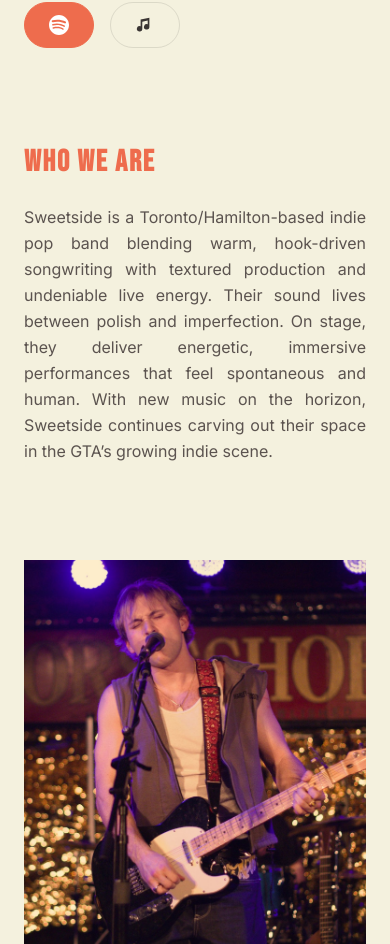
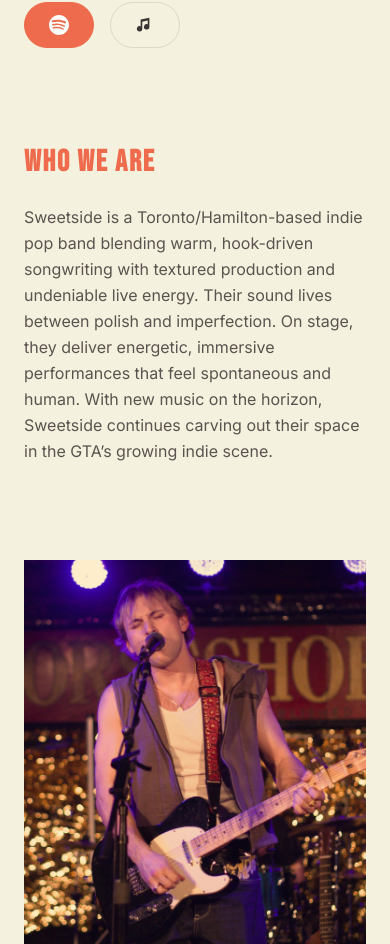
Before and after one commit to carterrows/sweetsideband-site, a Next.js app: page / in a window 390 px wide. Shown: the part 1488-2432 px from the top of the page. Built offline with nearby package versions, Linux system fonts and the light colour scheme; no server answers; the database is empty.

Commit message:
add photo to homepage in about section

```diff
--- a/app/api/admin/gallery-images/route.ts
+++ b/app/api/admin/gallery-images/route.ts
@@ -60,6 +60,7 @@ export async function POST(request: Request) {
     const images = await saveGalleryImageUploads(uploads);
 
     revalidatePath("/video/photos");
+    revalidatePath("/");
     revalidatePath("/admin");
 
     return applyRateLimitHeaders(
@@ -97,6 +98,7 @@ export async function DELETE(request: Request) {
     const images = await removeGalleryImage(payload.id);
 
     revalidatePath("/video/photos");
+    revalidatePath("/");
     revalidatePath("/admin");
 
     return applyRateLimitHeaders(
@@ -128,6 +130,7 @@ export async function PUT(request: Request) {
     const backfill = await backfillGalleryImagePreviews();
 
     revalidatePath("/video/photos");
+    revalidatePath("/");
     revalidatePath("/admin");
 
     return applyRateLimitHeaders(
--- a/app/page.tsx
+++ b/app/page.tsx
@@ -1,7 +1,12 @@
 import Image from "next/image";
 import type { Metadata } from "next";
 import { ChevronDown } from "lucide-react";
-import { getBand, getMembers, getShows } from "@/lib/content";
+import {
+  getBand,
+  getFeaturedShowPhoto,
+  getMembers,
+  getShows
+} from "@/lib/content";
 import SectionHeading from "@/components/SectionHeading";
 import ShowsList from "@/components/ShowsList";
 import StreamingLinks from "@/components/StreamingLinks";
@@ -21,6 +26,7 @@ export default function HomePage() {
   const band = getBand();
   const members = getMembers();
   const shows = getShows();
+  const featuredPhoto = getFeaturedShowPhoto();
   const upcoming = shows.upcoming.slice(0, 3);
   const spotifyLink = band.streaming.spotify;
   const isSpotifyUrl = (link: typeof spotifyLink): link is string =>
@@ -108,11 +114,35 @@ export default function HomePage() {
 
       <section className="section py-12 md:py-16 relative z-10 bg-paper">
         <div className="mx-auto w-full max-w-6xl px-6">
-          <div>
-            <SectionHeading title="Bio" subtitle="Who we are" />
-            <p className="mt-6 text-base leading-relaxed text-ink-700 text-justify whitespace-pre-line md:text-lg">
-              {band.bio}
-            </p>
+          <div
+            className={`grid items-center gap-10 md:gap-12 ${
+              featuredPhoto ? "lg:grid-cols-[minmax(0,0.9fr)_minmax(0,1.1fr)]" : ""
+            }`}
+          >
+            <div className="max-w-xl">
+              <SectionHeading title="Bio" subtitle="Who we are" />
+              <p className="mt-6 whitespace-pre-line text-left text-base leading-relaxed text-ink-700 md:text-lg">
+                {band.bio}
+              </p>
+            </div>
+            {featuredPhoto?.src && (
+              <div className="relative ml-2 mt-2 sm:ml-3 sm:mt-3">
+                <div
+                  aria-hidden="true"
+                  className="absolute -bottom-2 -left-2 h-full w-full bg-accent sm:-bottom-3 sm:-left-3"
+                />
+                <div className="relative aspect-[4/3] overflow-hidden bg-haze shadow-sm">
+                  <Image
+                    src={featuredPhoto.src}
+                    alt={featuredPhoto.alt ?? featuredPhoto.title}
+                    fill
+                    sizes="(max-width: 1023px) calc(100vw - 48px), 52vw"
+                    className="object-cover"
+                    unoptimized
+                  />
+                </div>
+              </div>
+            )}
           </div>
         </div>
       </section>
--- a/lib/content.ts
+++ b/lib/content.ts
@@ -4,6 +4,7 @@ import type { Band, ShowsData, Member, MediaItem } from "./types";
 import {
   getGalleryPhotosFromDatabase,
   getGalleryVideosFromDatabase,
+  getManagedGalleryImages,
   getShowsFromDatabase
 } from "./shows-db";
 
@@ -38,3 +39,22 @@ export function getMedia(): MediaItem[] {
 export function getShowPhotos(): MediaItem[] {
   return getGalleryPhotosFromDatabase();
 }
+
+export function getFeaturedShowPhoto(): MediaItem | undefined {
+  const image = getManagedGalleryImages().find(
+    (candidate) => typeof candidate.src === "string"
+  );
+
+  if (!image?.src) {
+    return undefined;
+  }
+
+  return {
+    id: image.id,
+    type: "image",
+    title: image.title,
+    src: image.previewSrc ?? image.src,
+    link: image.src,
+    alt: image.title
+  };
+}
```
